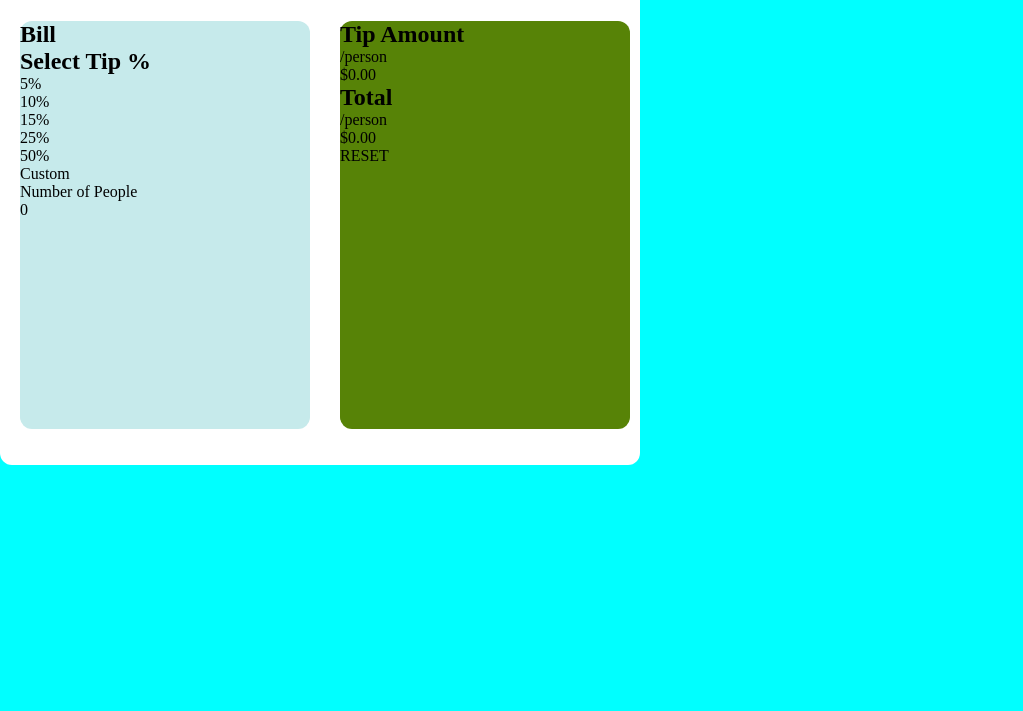
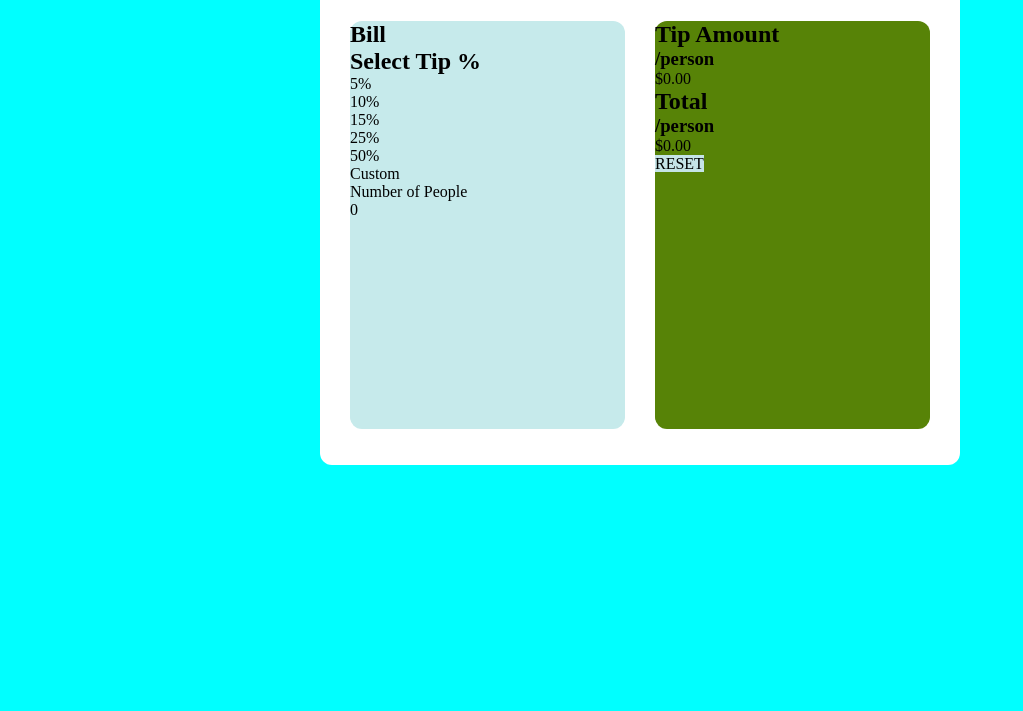
Before and after one commit to aaron-might/tip-calculator-app, a plain HTML site: page index.html in a window 1280 px wide. Shown: the part 89-800 px from the top of the page, without its empty margins (0-1023 px from the left). Drawn offline with Linux system fonts and the light colour scheme.

Commit message:
style the reset button with background color and cursor pointer

```diff
--- a/index.html
+++ b/index.html
@@ -34,25 +34,25 @@
                     </div>
                     <div>
                         Number of People
-                    <div class="form">0 </div>
+                        <div class="form">0 </div>
                     </div>
 
                 </div>
 
             </div>
             <div class="card-2">
-
-                <h2>Tip Amount</h2>
-                <div> /person
-                </div>
-                <span>$0.00</span>
                 <div>
-                    <h2>Total</h2>
-                    <div> /person </div>
+                    <h2>Tip Amount</h2>
+                    <h3> /person</h3>
                     <span>$0.00</span>
                 </div>
                 <div>
-                    <span>RESET</span>
+                    <h2>Total</h2>
+                    <h3> /person </h3>
+                    <span>$0.00</span>
+                </div>
+                <div>
+                    <span class="reset">RESET</span>
                 </div>
             </div>
         </div>
--- a/style.css
+++ b/style.css
@@ -12,7 +12,9 @@ body {
     background-color:white;
     height:60vh;
     display: flex;
+    margin: 0 auto;
     align-items: center;
+    justify-content: center;
     flex-direction: row;
     border-radius:12px 12px 12px 12px;
     /* margin:50px 20px 20px 20px; */
@@ -23,13 +25,24 @@ body {
     width:50%;
     height:85%;
     border-radius: 12px 12px 12px 12px;
-    margin: 20px 10px 20px 20px;
+    margin: 20px 10px 20px 30px;
 }
 
 .card-2 {
-    margin: 20px 10px 20px 20px;
+    margin: 20px 30px 20px 20px;
     background-color:hsl(81, 90%, 27%);
     width:50%;
     height:85%;
     border-radius: 12px 12px 12px 12px;
 }
+
+.reset {
+    width:85%;
+    height:25%;
+    background-color:hsl(185, 41%, 84%);
+    cursor:pointer;
+}
+
+.reset:hover {
+    background-color:hsl(184, 14%, 56%);
+}
```
